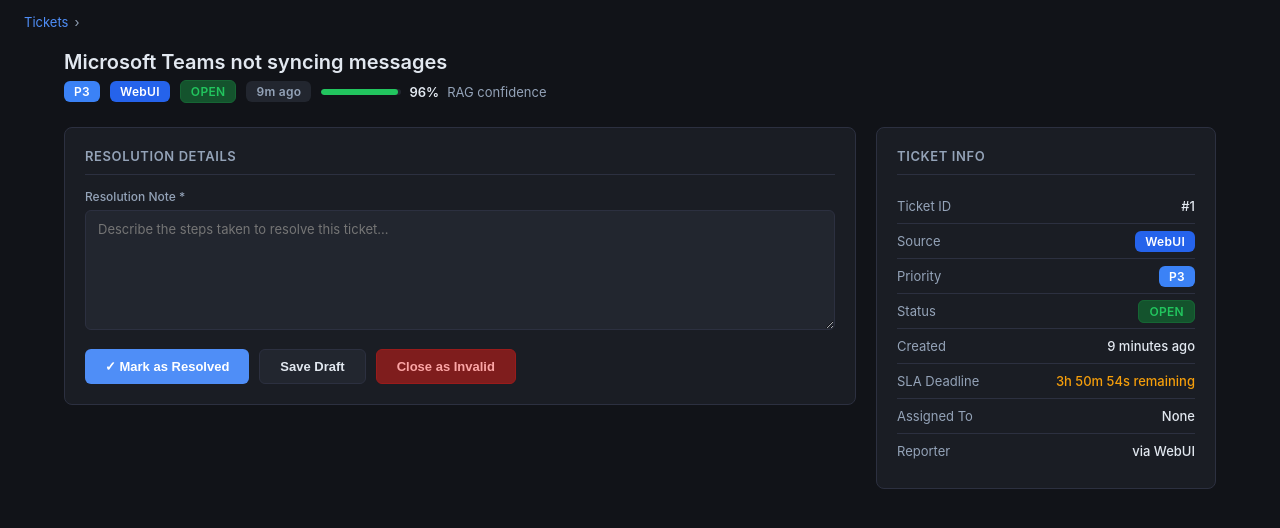
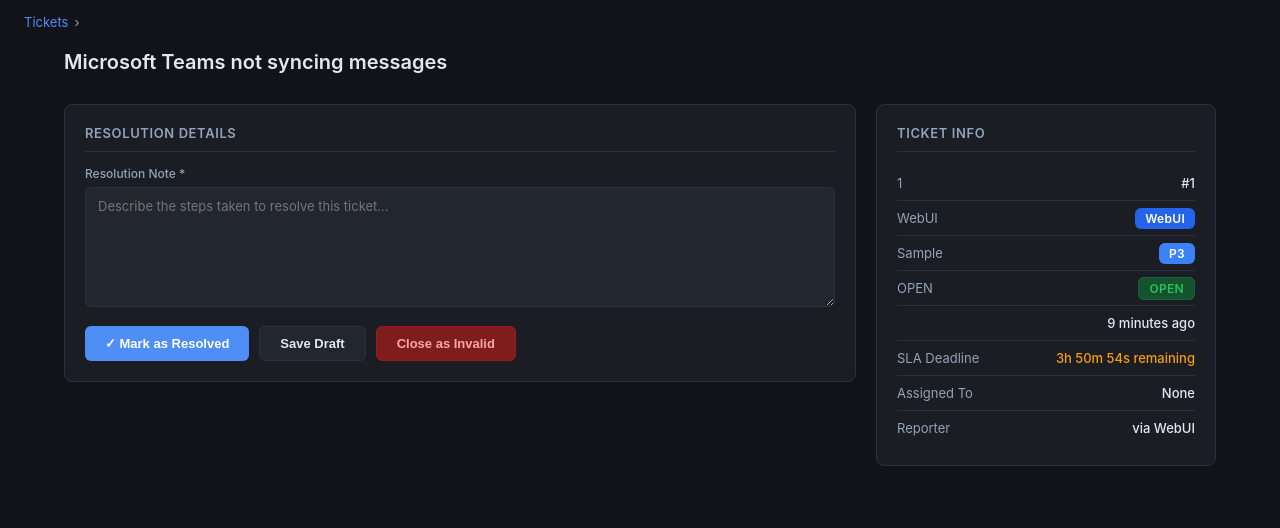
Before and after one commit to JiyaKapoor/ITSM_TicketResolution_UI, a Flask app: template templates/resolve_ticket.html in a window 1280 px wide. Shown: the part 56-584 px from the top of the page. Run offline with Flask 3, Linux system fonts and the light colour scheme; the template is opened without the code that fills it: values that come from a table or form of the project are taken from there, others are empty; tables that the repository leaves empty hold one stand-in row (values such as "Sample post").

Commit message:
Ticket Info made dynamic

```diff
--- a/templates/resolve_ticket.html
+++ b/templates/resolve_ticket.html
@@ -262,17 +262,6 @@
   <div class="page-header">
     <div>
       <div class="ticket-title">Microsoft Teams not syncing messages</div>
-      <div class="ticket-meta">
-        <span class="pill pill-p3">P3</span>
-        <span class="pill pill-web">WebUI</span>
-        <span class="pill pill-open">OPEN</span>
-        <span class="pill pill-age">9m ago</span>
-        <div class="rag-row">
-          <div class="rag-bar-wrap"><div class="rag-bar" style="width:96%"></div></div>
-          <span class="rag-pct">96%</span>
-          <span>RAG confidence</span>
-        </div>
-      </div>
     </div>
   </div>
 
@@ -283,7 +272,6 @@
       <!-- Resolution Form -->
       <div class="card">
         <div class="card-title">Resolution Details</div>
-
         <div class="field">
           <label>Resolution Note *</label>
           <textarea id="resolutionNote" placeholder="Describe the steps taken to resolve this ticket…"></textarea>
@@ -303,11 +291,11 @@
       <!-- Ticket Info -->
       <div class="card">
         <div class="card-title">Ticket Info</div>
-        <div class="info-row"><span class="info-key">Ticket ID</span><span class="info-value">#1</span></div>
-        <div class="info-row"><span class="info-key">Source</span><span class="info-value"><span class="pill pill-web">WebUI</span></span></div>
-        <div class="info-row"><span class="info-key">Priority</span><span class="info-value"><span class="pill pill-p3">P3</span></span></div>
-        <div class="info-row"><span class="info-key">Status</span><span class="info-value"><span class="pill pill-open">OPEN</span></span></div>
-        <div class="info-row"><span class="info-key">Created</span><span class="info-value">9 minutes ago</span></div>
+        <div class="info-row"><span class="info-key">{{Ticket.TicketNumber}}</span><span class="info-value">#1</span></div>
+        <div class="info-row"><span class="info-key">WebUI</span><span class="info-value"><span class="pill pill-web">WebUI</span></span></div>
+        <div class="info-row"><span class="info-key">{{Ticket.Priority}}</span><span class="info-value"><span class="pill pill-p3">P3</span></span></div>
+        <div class="info-row"><span class="info-key">{{Ticket.Status}}</span><span class="info-value"><span class="pill pill-open">OPEN</span></span></div>
+        <div class="info-row"><span class="info-key"></span><span class="info-value">9 minutes ago</span></div>
         <div class="info-row"><span class="info-key">SLA Deadline</span><span class="info-value" style="color:var(--yellow)" id="slaTimer">—</span></div>
         <div class="info-row"><span class="info-key">Assigned To</span><span class="info-value">None</span></div>
         <div class="info-row"><span class="info-key">Reporter</span><span class="info-value">via WebUI</span></div>
```
